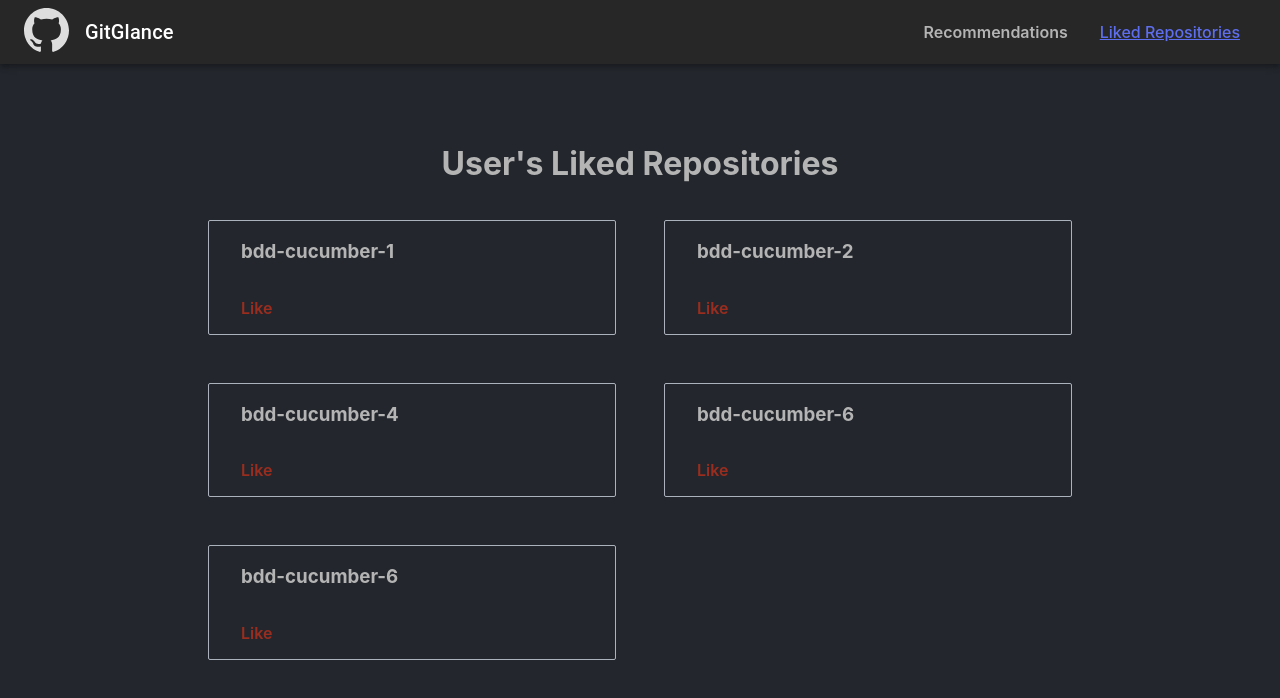
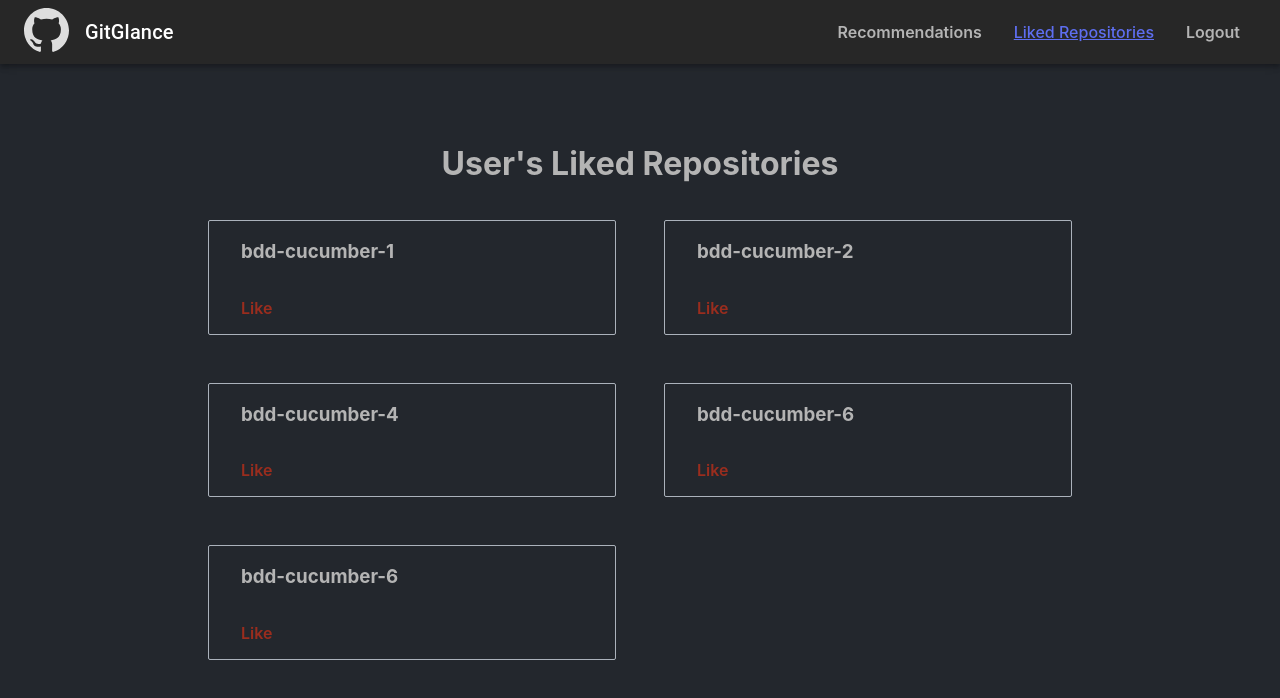
Before and after one commit to tanishabisht/Cloud-Gitglance, a React (Create React App) app: page /liked in a window 1280 px wide. Shown: the top 698 px of the page. Built offline with nearby package versions, Linux system fonts and the light colour scheme.

Commit message:
logout button added

```diff
--- a/src/layout/navbar.js
+++ b/src/layout/navbar.js
@@ -25,6 +25,7 @@ export default function ButtonAppBar({children}) {
                     </Typography>
                     <Link to="/recommendation" className={isCurrentPage('/recommendation') ? 'nav_active' : 'nav_link'}>Recommendations</Link>
                     <Link to="/liked" className={isCurrentPage('/liked') ? 'nav_active' : 'nav_link'}>Liked Repositories</Link>
+                    <Link to="/signin" className='nav_link'>Logout</Link>
                 </Toolbar>
             </AppBar>
         )}
```
